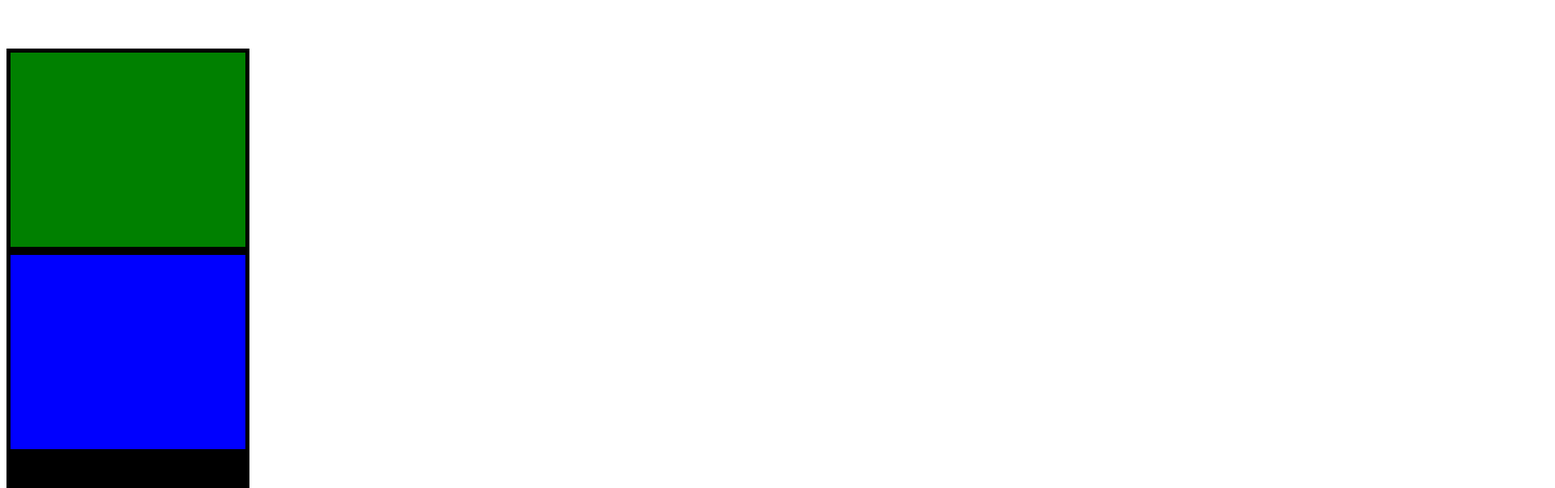
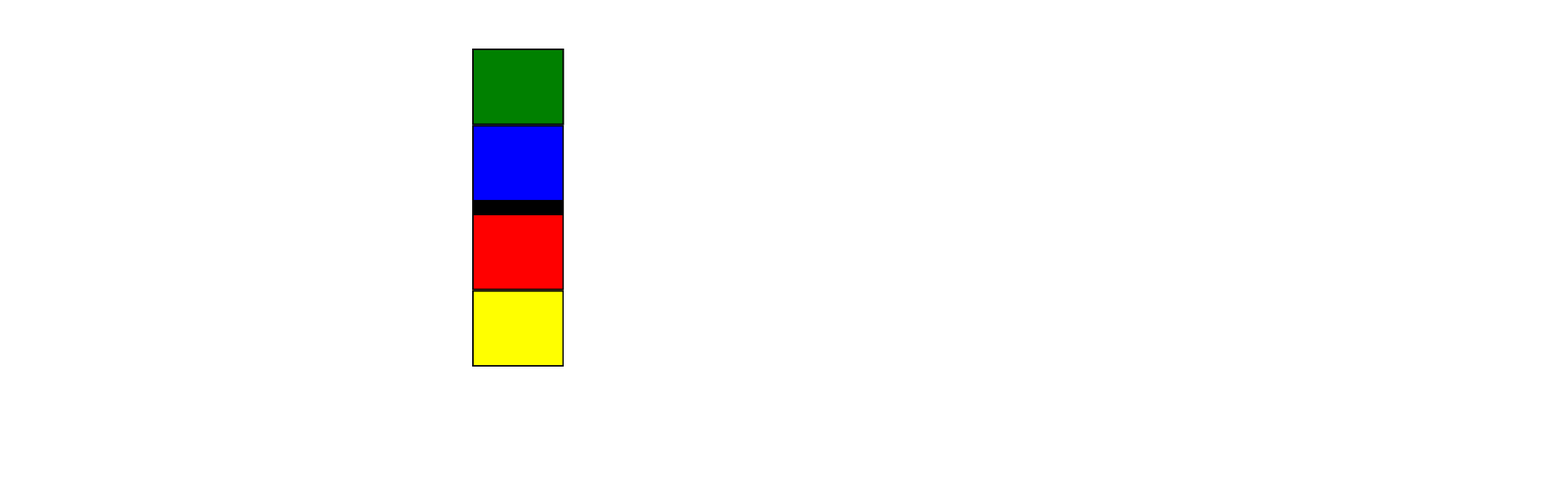
Before and after one commit to HDHyundaiERC/singlelinediagram-svg, a Vue app: page / in a window 1280 px wide. Shown: the top 603 px of the page at 81% size, 1920 px wide, since content can reach past the window. Built offline with nearby package versions, Linux system fonts and the light colour scheme.

Commit message:
Added event handling example

```diff
--- a/src/App.vue
+++ b/src/App.vue
@@ -6,7 +6,9 @@
           :x="slotProps.x"
           :y="slotProps.y"
           :color="slotProps.component.color"
+          :component-data="slotProps.component"
           @update-size="slotProps.updatesize"
+          @left-click="onLeftClick"
         />
       </template>
     </svg-sld>
@@ -16,7 +18,7 @@
 <script lang="ts">
 import SvgSld from "@/components/SvgSld.vue";
 import { SldSystem } from "@/models";
-import SvgComponent from "@/components/SvgComponent.vue";
+import SvgComponent from "@/SvgComponent.vue";
 
 interface TestComponent {
   color: string;
@@ -61,6 +63,11 @@ export default {
         ]
       } as SldSystem<TestComponent>
     };
+  },
+  methods: {
+    onLeftClick: function(e: TestComponent) {
+      console.log("Left click", e.color);
+    }
   }
 };
 </script>
--- a/src/components/SvgComponent.vue
+++ b/src/SvgComponent.vue
@@ -1,5 +1,13 @@
 <template>
-  <svg :viewBox="viewBox" :x="x" :y="y" :height="height" :width="width">
+  <svg
+    :viewBox="viewBox"
+    :x="x"
+    :y="y"
+    :height="height"
+    :width="width"
+    @contextmenu.prevent="makeSmaller"
+    @click="resize"
+  >
     <rect
       x="0"
       y="0"
@@ -8,7 +16,6 @@
       :fill="color"
       stroke="black"
       stroke-width="1"
-      @click="resize"
     />
   </svg>
 </template>
@@ -20,7 +27,8 @@ export default Vue.extend({
   props: {
     x: { type: Number },
     y: { type: Number },
-    color: { type: String }
+    color: { type: String },
+    componentData: {}
   },
   data: function() {
     return {
@@ -42,6 +50,9 @@ export default Vue.extend({
       this.width *= 1.1;
       this.emitSize();
     },
+    makeSmaller: function() {
+      this.$emit("left-click", this.componentData);
+    },
     emitSize: function() {
       this.$emit("update-size", {
         width: this.width,
--- a/src/components/SvgSld.vue
+++ b/src/components/SvgSld.vue
@@ -1,6 +1,8 @@
 <template>
   <svg
-    viewBox="0 0 1000 1000"
+    :viewBox="viewBox"
+    :width="width + 'mm'"
+    :height="height + 'mm'"
     xmlns="http://www.w3.org/2000/svg"
     class="single-line-diagram"
   >
@@ -43,9 +45,3 @@ export default class SvgSld<T> extends Vue {
   }
 }
 </script>
-<style>
-.single-line-diagram {
-  height: 10000px;
-  width: 10000px;
-}
-</style>
--- a/src/components/SvgSwitchboard.vue
+++ b/src/components/SvgSwitchboard.vue
@@ -3,8 +3,8 @@
     :viewBox="viewBox"
     :x="x"
     :y="y"
+    :width="width"
     :height="height"
-    :width="width"
     ref="root"
   >
     <svg-horizontal-group
@@ -70,9 +70,3 @@ export default class SvgSwitchboard<T> extends Vue {
   }
 }
 </script>
-<style>
-.single-line-diagram {
-  height: 10000px;
-  width: 10000px;
-}
-</style>
```
